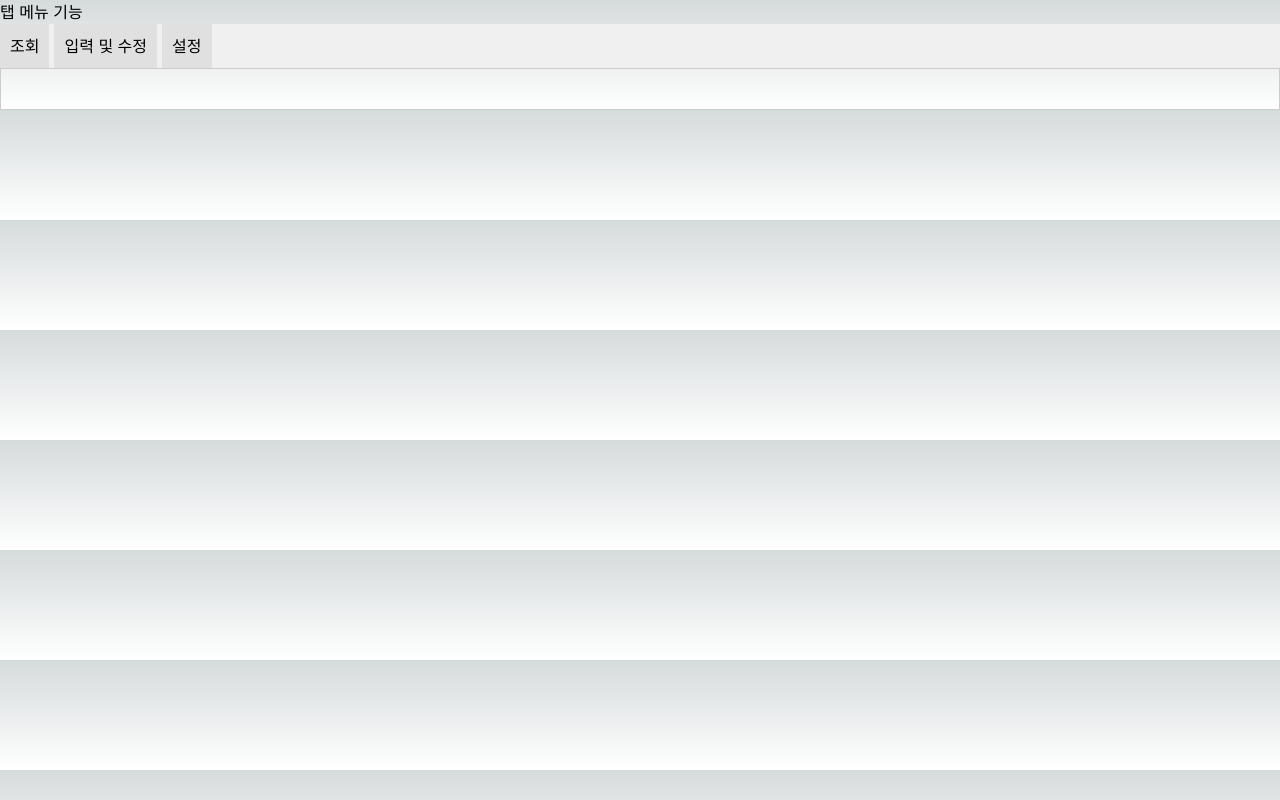
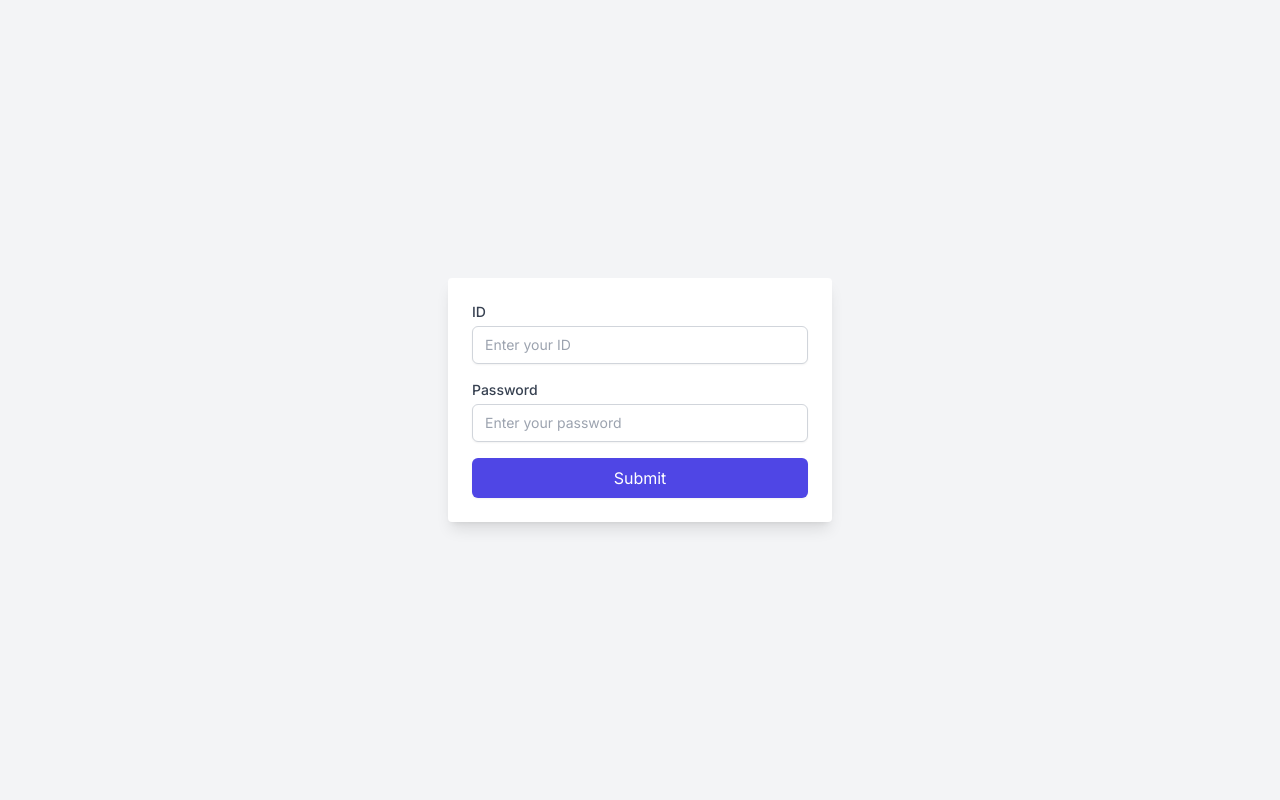
Before and after one commit to KDT-IaaS-Class-Two-Group/KDT-IaaS-2-ProjectA-1team, a Next.js app in the folder frontnext/: page / in a window 1280 px wide. Built offline with nearby package versions, Linux system fonts and the light colour scheme.

Commit message:
:construction_worker: 김정수 : login Form Section Test

```diff
--- a/frontnext/src/app/page.tsx
+++ b/frontnext/src/app/page.tsx
@@ -1,10 +1,6 @@
 import Image from 'next/image';
 import Tabs from '../app/lib/tabs';
+import FormComponent from './ui/FormComponentTestFirst';
 export default function Home() {
-  return (
-    <main>
-      <h1>탭 메뉴 기능</h1>
-      <Tabs />
-    </main>
-  );
+  return <FormComponent />;
 }
```
